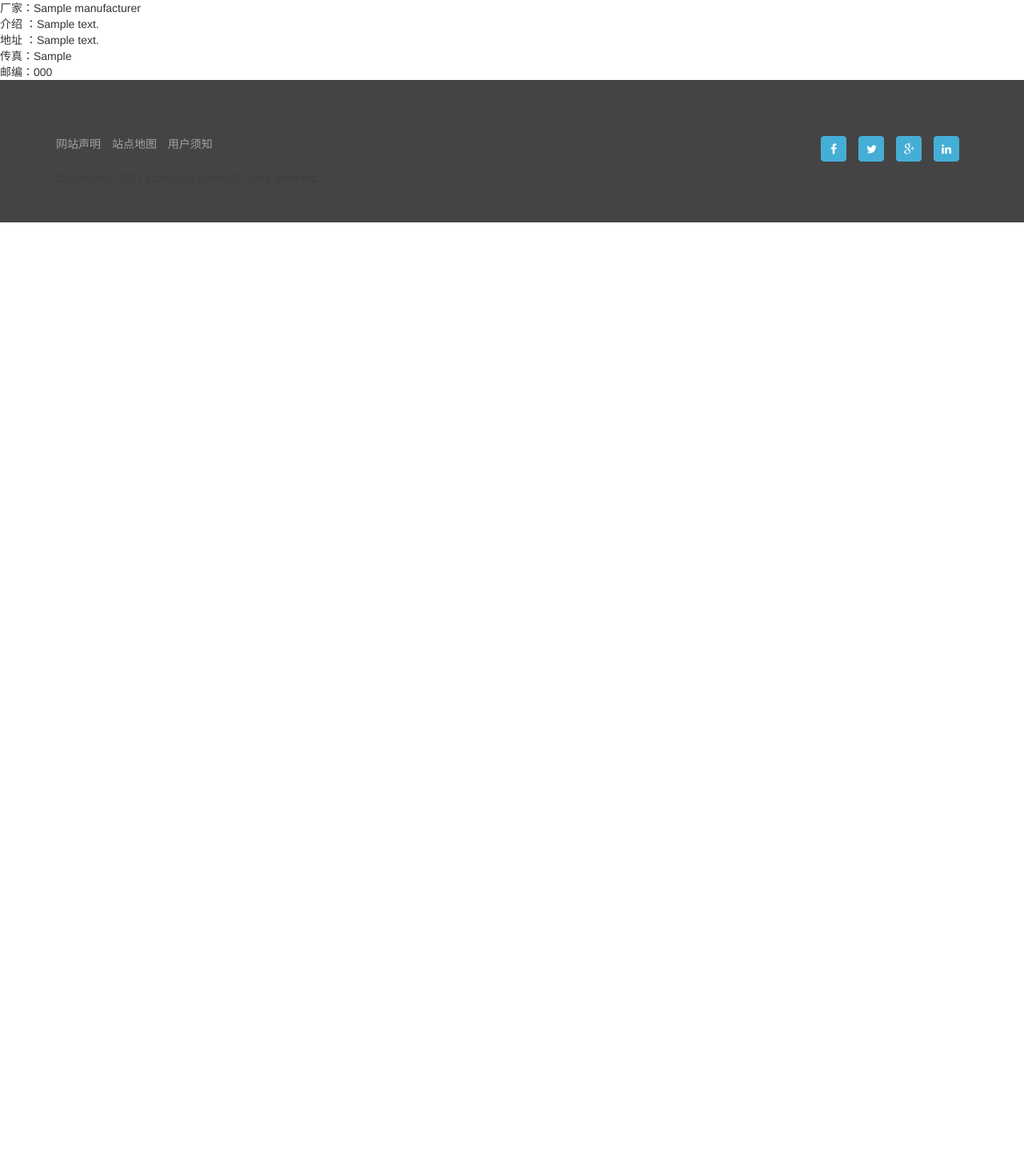
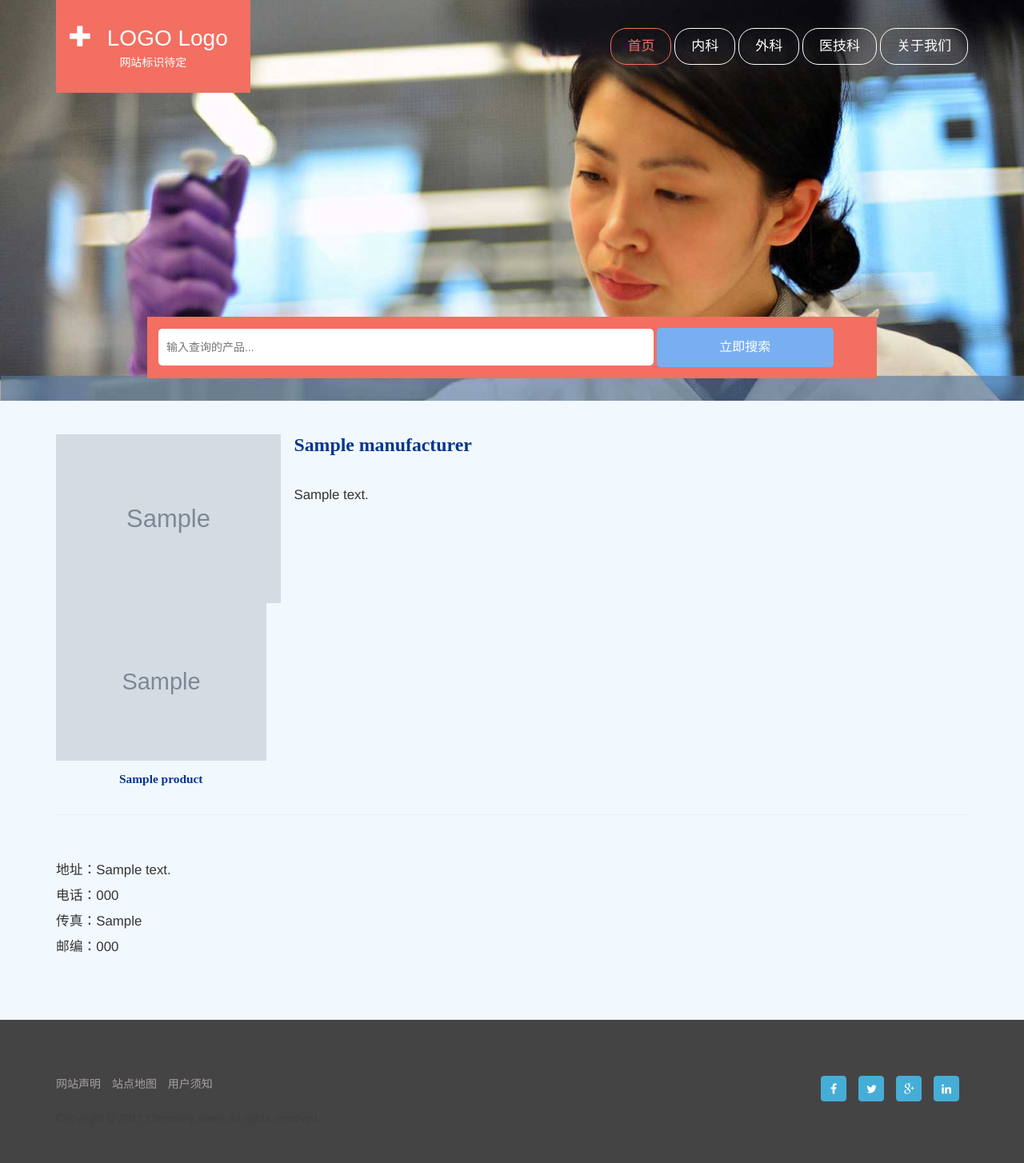
Before and after one commit to foxitjob/eedee-api, a Django app: template eedee/templates/manufacturer.html in a window 1280 px wide. Shown: the whole page at 80% size. Before the commit the page ends 278 px from the top, so only its background shows below. Run offline with Django 3.2, Linux system fonts and the light colour scheme; the template is opened without the code that fills it: values that come from a table or form of the project are taken from there, others are empty; tables that the repository leaves empty hold one stand-in row (values such as "Sample post"); grey boxes marked "Sample" are stand-in pictures; parts of the project's set-up code (start-up, migrations or seed data) failed here and were passed over; some libraries are stand-ins or nearby versions.

Commit message:
update index

```diff
--- a/eedee/templates/category_product.html
+++ b/eedee/templates/category_product.html
@@ -14,7 +14,7 @@
 					<div class="top-nav">
 						<span class="menu"><img src="/static/eedee/images/menu.png" alt=" " /></span>
 						<ul class="nav">
-							<li class="active"><a href="index.html">首页</a></li>
+							<li class="active"><a href="{% url 'index' %}">首页</a></li>
 							<li><a href="#">内科</a></li>
 							<li><a href="#">外科</a></li>
 							<li><a href="#">医技科</a></li>
@@ -109,10 +109,14 @@
                 {% for product in products %}
 		<li>
 				<a href="#">
+                    {% if product.picture %}
 					<img class="img-responsive" alt="" src="/media/{{ product.picture }}">
+                    {% else %}
+                     <img class="img-responsive" alt="" src="/static/eedee/images/2017-10-08_010159.png">
 					<!--<span class="new-box">
 						<span class="new-label">新品</span>
 					</span>-->
+                    {% endif %}
 				</a>
 				<div class="special-info grid_1 simpleCart_shelfItem">
 					<h5>{{ product.name }}</h5>
--- a/eedee/templates/manufacturer.html
+++ b/eedee/templates/manufacturer.html
@@ -1,23 +1,108 @@
 {% extends "base.html" %}
 {% block body %}
+	<!-- banner : 主页之外用banner1 -->
+	<div class="banner1">
+		<div class="container">
+			<!-- header -->
+			<div class="header">
+				<div class="logo">
+					<a href="index.html">
+						   <i class="glyphicon glyphicon-plus" aria-hidden="true"></i>
+						   LOGO Logo<span>网站标识待定</span>
+					   </a>
+				</div>
+				<div class="top-nav">
+					<span class="menu"><img src="/static/eedee/images/menu.png" alt=" " /></span>
+					<ul class="nav">
+						<li class="active"><a href="{% url 'index' %}">首页</a></li>
+						<li><a href="#">内科</a></li>
+						<li><a href="#">外科</a></li>
+						<li><a href="#">医技科</a></li>
+						<li><a href="#">关于我们</a></li>
+					</ul>
+					<!-- script-for-menu -->
+					<script>
+						$("span.menu").click(function () {
+							$("ul.nav").slideToggle(300, function () {
+								// Animation complete.
+							});
+						});
+					</script>
+					<!-- /script-for-menu -->
+				</div>
+				<div class="clearfix"> </div>
+			</div>
+			<!-- //header -->
+			<div class="banner-info banner-info2">
+				<form>
+					<input type="text" placeholder="输入查询的产品..." required="">
+					<input type="submit" value="立即搜索">
+				</form>
+			</div>
+		</div>
+	</div>
 
-    <div>
-        厂家：{{ manufacturer.name }}
-    </div>
+	<!--banner2-->
+	<div class="banner2">
+		<div class="container">
+			<div class="content span_1_of_2">
+				<div class="grid images_3_of_2">
+					<img src="/media/{{ manufacturer.picture }}" width="100%" alt="" />
+				</div>
+				<div class="desc span_3_of_2">
+					<h3>{{ manufacturer.name }}</h3>
+					<div class="price">
+						{{ manufacturer.content|safe }}
+					</div>
+				</div>
+			</div>
+			<div class="clearfix"> </div>
+			<!--<div class="sap_tabs">
+				<div id="horizontalTab" style="display: block; width: 100%; margin: 0px;">
+					<ul class="resp-tabs-list">
+						<li class="resp-tab-item resp-tab-active" aria-controls="tab_item-0" role="tab"><span>产品中心</span></li>
+						<li class="resp-tab-item" aria-controls="tab_item-1" role="tab"><span>AAAAA</span></li>
+						<li class="resp-tab-item" aria-controls="tab_item-2" role="tab"><span>BBBBB</span></li>
+						<div class="clear"></div>
+					</ul>
+				</div>
+			</div>
 
-    <div>
-        介绍 ：{{ manufacturer.content|safe }}
-    </div>
+			<div class="clearfix"> </div>
+            -->
 
-    <div>
-        地址 ：{{ manufacturer.address }}
-    </div>
+			<div class="row shop_box-top">
+                {% for product in manufacturer.products.all %}
+				<div class="col-md-3 shop_box">
+					<a href="#">
+                        {% if product.picture %}
+						<img src="/media/{{ product.picture }}" class="img-responsive" alt="">
+                        {% else %}
+                        <img src="/static/eedee/images/2017-10-08_010159.png" class="img-responsive" alt="">
+                        {% endif %}
+					</a>
+					<div class="special-info grid_1 simpleCart_shelfItem">
+						<h5>{{ product.name }}</h5>
+						<!--<div class="item_add"><span class="item_price">
+						<span class="actual">$12.00</span></span>
+					</div>-->
+						<!--<div class="item_add"><span class="item_price"><a href="#">AAAAAA</a></span>
+				</div>-->
+					</div>
+				</div>
+                {% endfor %}
 
-    <div>
-        传真：{{ manufacturer.fax }}
-    </div>
-
-    <div>
-        邮编：{{ manufacturer.postcode }}
-    </div>
+			</div>
+			<hr>
+			<div class="row">
+				<div class="col-md-9 price">
+					<p>地址：{{ manufacturer.address }} </p>
+				    <p>电话：{{ manufacturer.phone }} </p>
+				    <p>传真：{{ manufacturer.fax }}</p>
+                    <p>邮编：{{ manufacturer.postcode }}</p>
+				</div>
+			</div>
+		</div>
+	</div>
+	</div>
 {% endblock body %}
--- a/settings/urls.py
+++ b/settings/urls.py
@@ -34,8 +34,8 @@ urlpatterns = [
     # url(r'^eedee/product_category/(?P<produc_id>[^/]+)/$', eedee.views.product_category_list, name='product_category'),
     url(r'^eedee/product_manufacturer/(?P<produc_id>[^/]+)/$', eedee.views.product_manufacturer, name='product_manufacturer'),
     url(r'^eedee/product_supplier/(?P<produc_id>[^/]+)/$', eedee.views.product_supplier, name='product_supplier'),
-    # url(r'^eedee/manufacturer/(?P<id>[^/]+)/$', eedee.views.manufacturer_detail, name='manufacturer'),
-    # url(r'^eedee/supplier/(?P<id>[^/]+)/$', eedee.views.supplier_detail, name='supplier'),
+    url(r'^eedee/manufacturer/(?P<id>[^/]+)/$', eedee.views.manufacturer_detail, name='manufacturer_detail'),
+    url(r'^eedee/supplier/(?P<id>[^/]+)/$', eedee.views.supplier_detail, name='supplier_detail'),
 ]
 urlpatterns += staticfiles_urlpatterns()
 
```
Also changed, not shown: eedee/templates/header.html (added, +27 -0 lines), eedee/templates/manufacturer1.html (added, +23 -0 lines), eedee/templates/product_manufacturer.html (+9 -7 lines), eedee/templates/product_supplier.html (+9 -7 lines), eedee/static/eedee/images/2017-10-08_010159.png (added).
